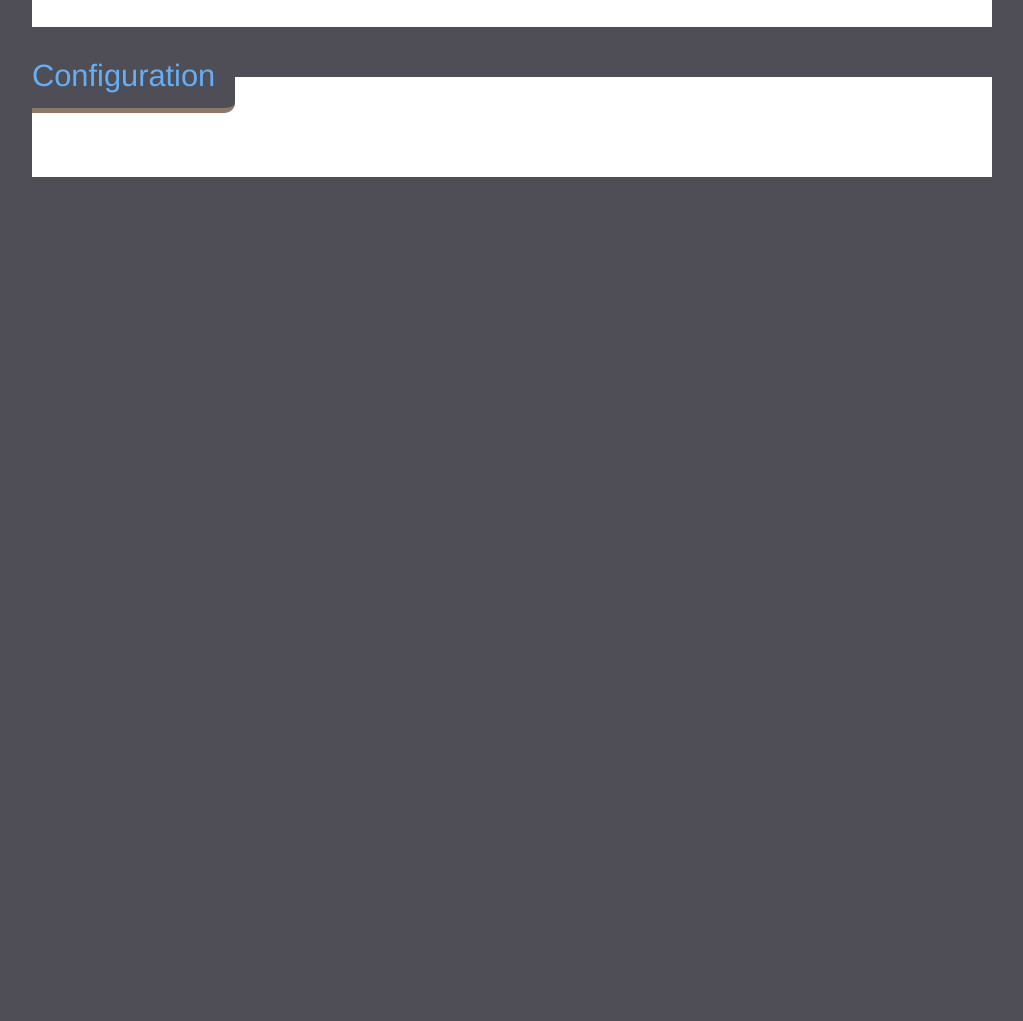
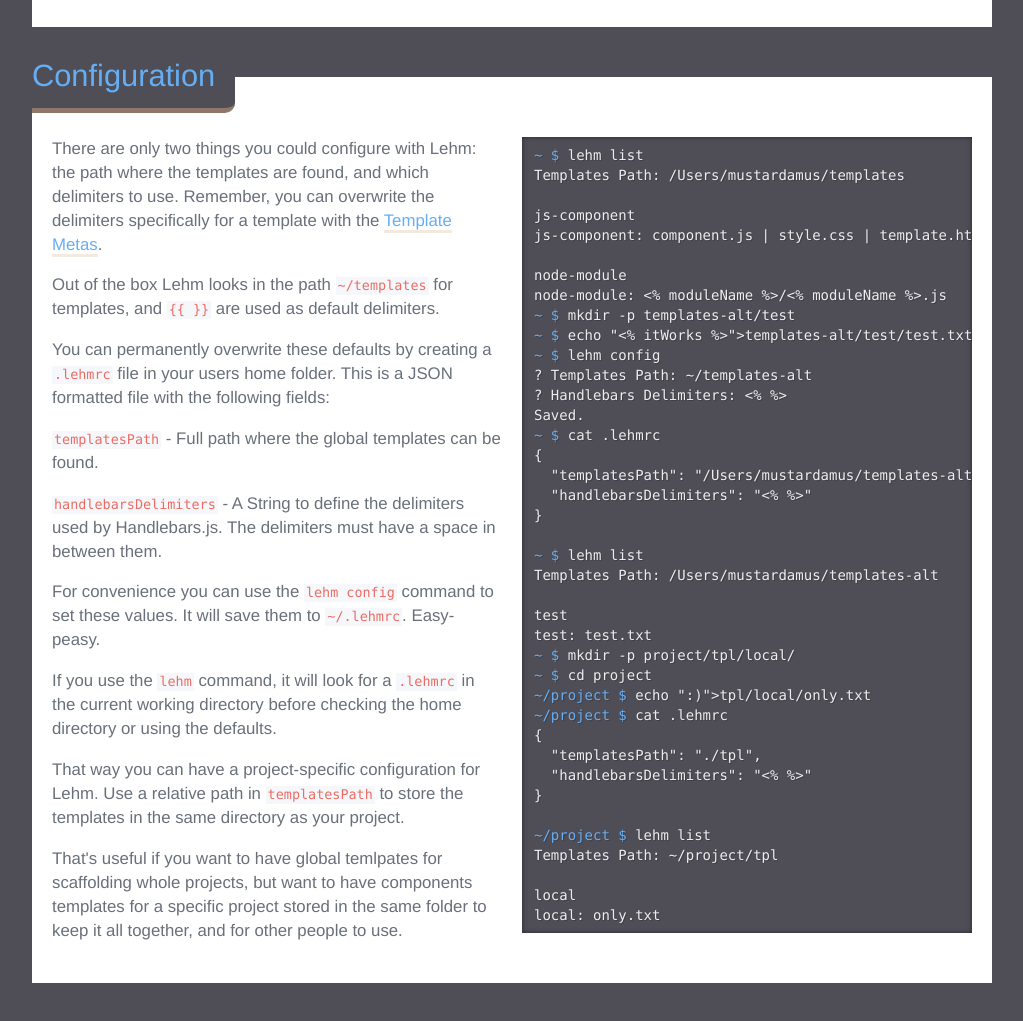
Before and after one commit to mustardamus/lehm, a website: page docs/index.html in a window 1280 px wide. Shown: the part 6823-7844 px from the top of the page, without its empty margins (128-1151 px from the left). Before the commit the page ends 7050 px from the top, so only its background shows below. Drawn offline with Linux system fonts and the light colour scheme.

Commit message:
configuration docs

```diff
--- a/docs/index.html
+++ b/docs/index.html
@@ -748,6 +748,96 @@
 
       <div id="configuration" class="content section">
         <h3 class="title">Configuration</h3>
+
+        <div class="columns">
+          <div class="column is-6">
+            <p>
+              There are only two things you could configure with Lehm: the path
+              where the templates are found, and which delimiters to use.
+              Remember, you can overwrite the delimiters specifically for a template
+              with the <a href="#metas">Template Metas</a>.
+            </p>
+            <p>
+              Out of the box Lehm looks in the path <code>~/templates</code> for
+              templates, and <code>{{ }}</code> are used as default delimiters.
+            </p>
+            <p>
+              You can permanently overwrite these defaults by creating a
+              <code>.lehmrc</code> file in your users home folder. This is a JSON
+              formatted file with the following fields:
+            </p>
+            <p>
+              <code>templatesPath</code> - Full path where the global templates can
+              be found.
+            </p>
+            <p>
+              <code>handlebarsDelimiters</code> - A String to define the delimiters
+              used by Handlebars.js. The delimiters must have a space in between
+              them.
+            </p>
+            <p>
+              For convenience you can use the <code>lehm config</code> command
+              to set these values. It will save them to <code>~/.lehmrc</code>.
+              Easy-peasy.
+            </p>
+            <p>
+              If you use the <code>lehm</code> command, it will look for a
+              <code>.lehmrc</code> in the current working directory before
+              checking the home directory or using the defaults.
+            </p>
+            <p>
+              That way you can have a project-specific configuration for Lehm.
+              Use a relative path in <code>templatesPath</code> to store the
+              templates in the same directory as your project.
+            </p>
+            <p>
+              That's useful if you want to have global temlpates for scaffolding
+              whole projects, but want to have components templates for a
+              specific project stored in the same folder to keep it all
+              together, and for other people to use.
+            </p>
+          </div>
+          <div class="column is-6">
+            <pre><span>~ $</span> lehm list
+Templates Path: /Users/mustardamus/templates
+
+js-component
+js-component: component.js | style.css | template.html
+
+node-module
+node-module: <% moduleName %>/<% moduleName %>.js
+<span>~ $</span> mkdir -p templates-alt/test
+<span>~ $</span> echo "<% itWorks %>">templates-alt/test/test.txt
+<span>~ $</span> lehm config
+? Templates Path: ~/templates-alt
+? Handlebars Delimiters: <% %>
+Saved.
+<span>~ $</span> cat .lehmrc
+{
+  "templatesPath": "/Users/mustardamus/templates-alt",
+  "handlebarsDelimiters": "<% %>"
+}
+
+<span>~ $</span> lehm list
+Templates Path: /Users/mustardamus/templates-alt
+
+test
+test: test.txt
+<span>~ $</span> mkdir -p project/tpl/local/
+<span>~ $</span> cd project
+<span>~/project $</span> echo ":)">tpl/local/only.txt
+<span>~/project $</span> cat .lehmrc
+{
+  "templatesPath": "./tpl",
+  "handlebarsDelimiters": "<% %>"
+}
+
+<span>~/project $</span> lehm list
+Templates Path: ~/project/tpl
+
+local
+local: only.txt</pre>
+        </div>
       </div>
     </div>
   </body>
```
